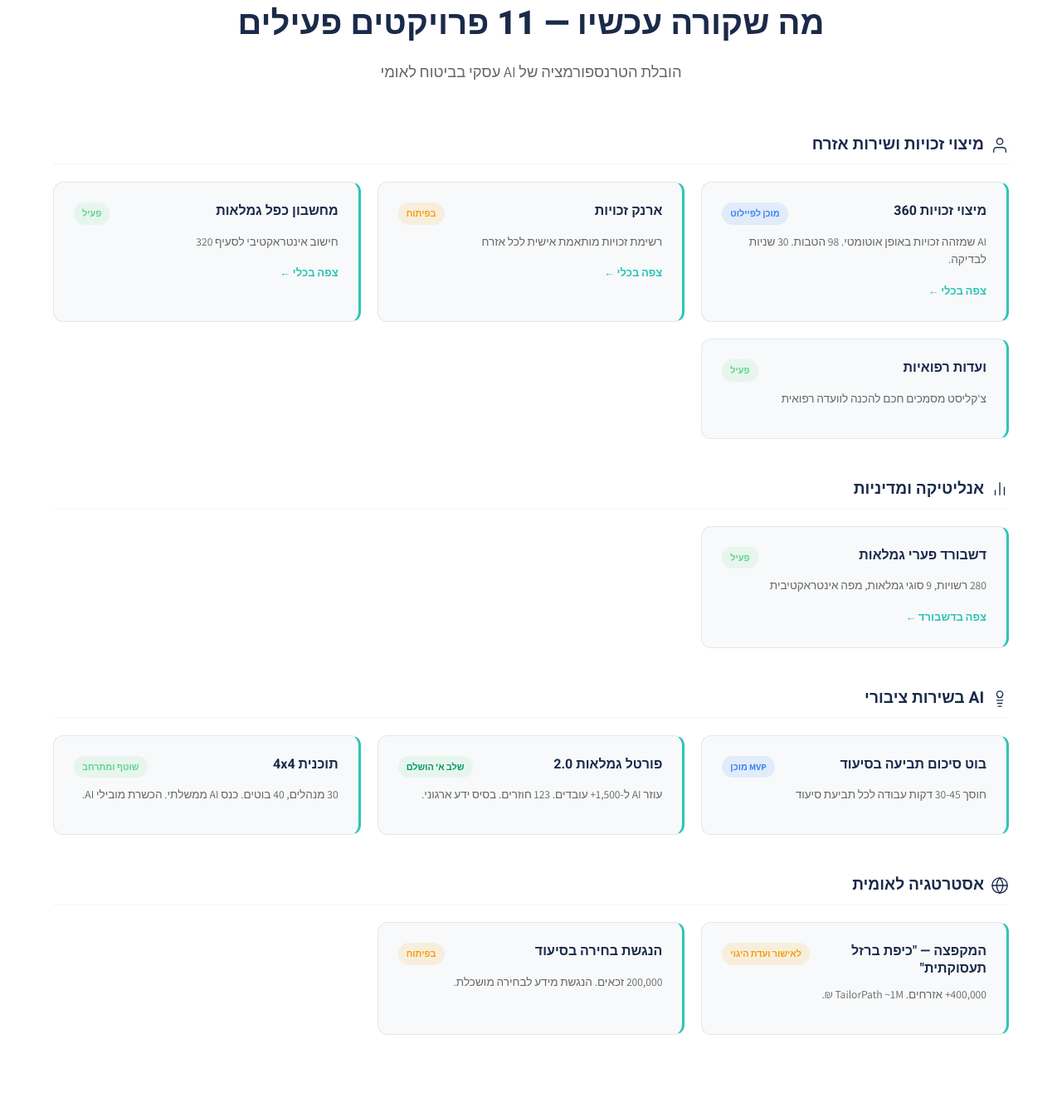
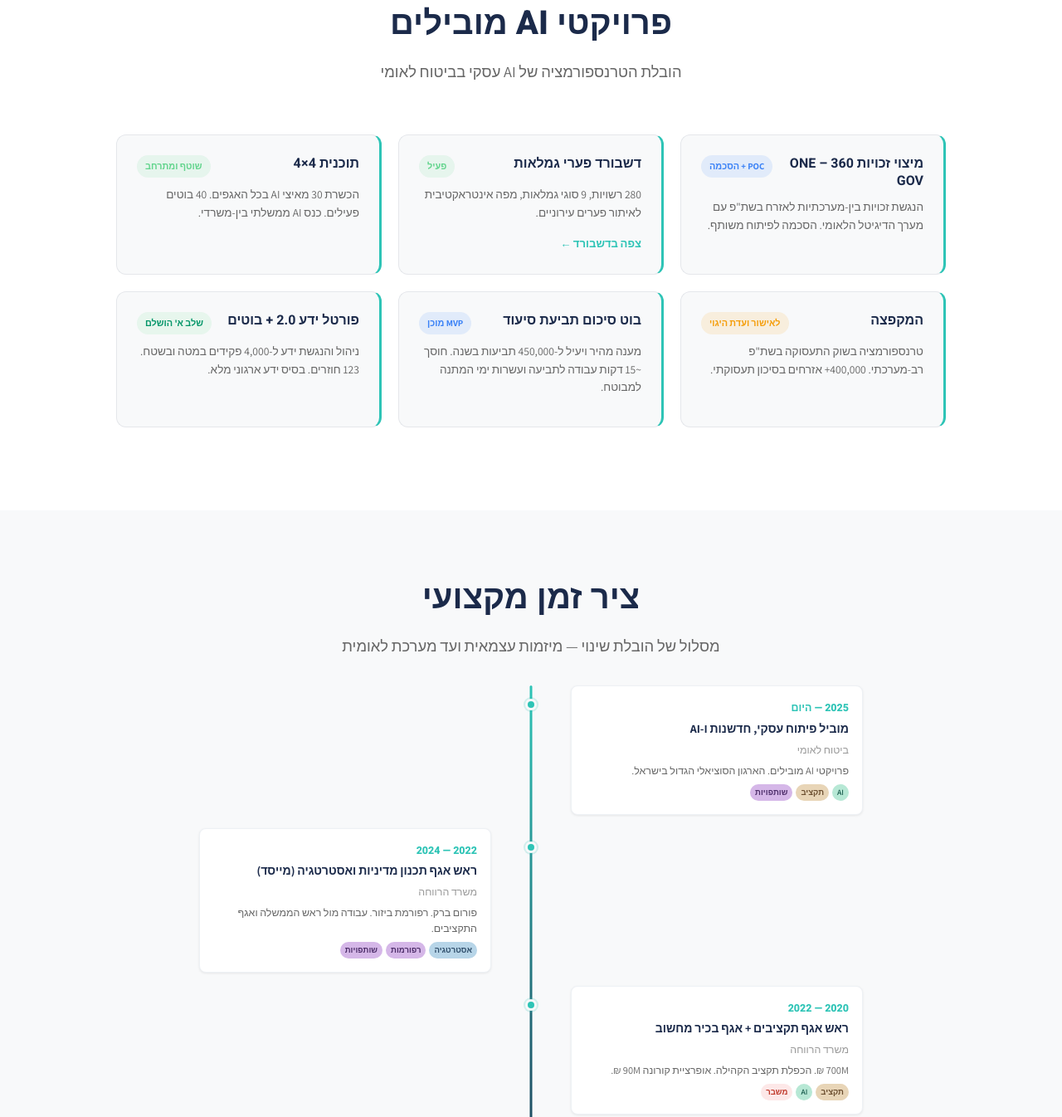
Before and after one commit to AVI1840/AVIAD1840.github.io, a plain HTML site: page index.html in a window 1280 px wide. Shown: the part 3911-5257 px from the top of the page at 83% size. Drawn offline with Linux system fonts and the light colour scheme; animation ran at ten frames a second.

Commit message:
Fix CV download link, reduce to 6 AI projects, remove broken links
- Fix hero CV download: point to committed docx file
- Replace 11 live projects with 6 curated AI projects
- Update descriptions (nursing claims bot: 450K claims, 15min saved)
- Remove all broken external project links (keep dashboard link only)
- Update timeline text to remove "11" reference

Co-Authored-By: Claude Sonnet 4.6 <noreply@anthropic.com>

```diff
--- a/index.html
+++ b/index.html
@@ -454,7 +454,7 @@
               <svg xmlns="http://www.w3.org/2000/svg" viewBox="0 0 24 24" fill="currentColor"><path d="M20.447 20.452h-3.554v-5.569c0-1.328-.027-3.037-1.852-3.037-1.853 0-2.136 1.445-2.136 2.939v5.667H9.351V9h3.414v1.561h.046c.477-.9 1.637-1.85 3.37-1.85 3.601 0 4.267 2.37 4.267 5.455v6.286zM5.337 7.433a2.062 2.062 0 01-2.063-2.065 2.064 2.064 0 112.063 2.065zm1.782 13.019H3.555V9h3.564v11.452zM22.225 0H1.771C.792 0 0 .774 0 1.729v20.542C0 23.227.792 24 1.771 24h20.451C23.2 24 24 23.227 24 22.271V1.729C24 .774 23.2 0 22.222 0h.003z"/></svg>
               LinkedIn
             </a>
-            <a href="images/cv-aviad-general.docx" download class="btn btn-secondary" title="קורות חיים כלליים">
+            <a href="קורות-חיים-אביעד-יצחקי-2026.docx" download class="btn btn-secondary" title="קורות חיים כלליים">
               <svg viewBox="0 0 24 24" fill="none" stroke="currentColor" stroke-width="1.5" stroke-linecap="round" stroke-linejoin="round" style="width:18px;height:18px"><path d="M14 2H6a2 2 0 00-2 2v16a2 2 0 002 2h12a2 2 0 002-2V8z"/><polyline points="14 2 14 8 20 8"/><line x1="16" y1="13" x2="8" y2="13"/><line x1="16" y1="17" x2="8" y2="17"/><polyline points="10 9 9 9 8 9"/></svg>
               קו&quot;ח כללי
             </a>
@@ -755,87 +755,42 @@
     <!-- 6. LIVE PROJECTS -->
     <section class="live-projects" id="live-projects">
       <div class="container">
-        <h2 class="section-title fade-up">מה שקורה עכשיו &mdash; 11 פרויקטים פעילים</h2>
+        <h2 class="section-title fade-up">פרויקטי AI מובילים</h2>
         <p class="section-subtitle fade-up">הובלת הטרנספורמציה של AI עסקי בביטוח לאומי</p>
 
-        <div class="live-category fade-up">
-          <h3>
-            <svg viewBox="0 0 24 24" fill="none" stroke="currentColor" stroke-width="1.5" stroke-linecap="round" stroke-linejoin="round"><path d="M20 21v-2a4 4 0 00-4-4H8a4 4 0 00-4 4v2"/><circle cx="12" cy="7" r="4"/></svg>
-            מיצוי זכויות ושירות אזרח
-          </h3>
-          <div class="live-grid">
+        <div class="live-grid fade-up" style="display:grid;grid-template-columns:repeat(3,1fr);gap:20px;max-width:1000px;margin:0 auto;">
+
           <div class="live-card">
-              <div class="live-card-header"><h4>מיצוי זכויות 360</h4><span class="status-badge status-pilot">מוכן לפיילוט</span></div>
-              <p>AI שמזהה זכויות באופן אוטומטי. 98 הטבות. 30 שניות לבדיקה.</p>
-              <a href="https://aviad1840.github.io/mitzui-360/" target="_blank" rel="noopener" class="live-card-link">צפה בכלי &#8592;</a>
-            </div>
-            <div class="live-card">
-              <div class="live-card-header"><h4>ארנק זכויות</h4><span class="status-badge status-dev">בפיתוח</span></div>
-              <p>רשימת זכויות מותאמת אישית לכל אזרח</p>
-              <a href="https://aviad1840.github.io/arnak-zchuyot/" target="_blank" rel="noopener" class="live-card-link">צפה בכלי &#8592;</a>
-            </div>
-            <div class="live-card">
-              <div class="live-card-header"><h4>מחשבון כפל גמלאות</h4><span class="status-badge status-active">פעיל</span></div>
-              <p>חישוב אינטראקטיבי לסעיף 320</p>
-              <a href="https://aviad1840.github.io/machshevon-kefel/" target="_blank" rel="noopener" class="live-card-link">צפה בכלי &#8592;</a>
-            </div>
-            <div class="live-card">
-              <div class="live-card-header"><h4>ועדות רפואיות</h4><span class="status-badge status-active">פעיל</span></div>
-              <p>צ'קליסט מסמכים חכם להכנה לוועדה רפואית</p>
-            </div>
-          </div>
+            <div class="live-card-header"><h4>מיצוי זכויות 360 – ONE GOV</h4><span class="status-badge status-pilot">POC + הסכמה</span></div>
+            <p>הנגשת זכויות בין-מערכתיות לאזרח בשת"פ עם מערך הדיגיטל הלאומי. הסכמה לפיתוח משותף.</p>
           </div>
 
-        <div class="live-category fade-up">
-          <h3>
-            <svg viewBox="0 0 24 24" fill="none" stroke="currentColor" stroke-width="1.5" stroke-linecap="round" stroke-linejoin="round"><path d="M18 20V10M12 20V4M6 20v-6"/></svg>
-            אנליטיקה ומדיניות
-          </h3>
-          <div class="live-grid">
           <div class="live-card">
             <div class="live-card-header"><h4>דשבורד פערי גמלאות</h4><span class="status-badge status-active">פעיל</span></div>
-              <p>280 רשויות, 9 סוגי גמלאות, מפה אינטראקטיבית</p>
+            <p>280 רשויות, 9 סוגי גמלאות, מפה אינטראקטיבית לאיתור פערים עירוניים.</p>
             <a href="https://aviad1840.github.io/dashboard-gamlaut/" target="_blank" rel="noopener" class="live-card-link">צפה בדשבורד &#8592;</a>
           </div>
-          </div>
+
+          <div class="live-card">
+            <div class="live-card-header"><h4>תוכנית 4×4</h4><span class="status-badge status-active">שוטף ומתרחב</span></div>
+            <p>הכשרת 30 מאיצי AI בכל האגפים. 40 בוטים פעילים. כנס AI ממשלתי בין-משרדי.</p>
           </div>
 
-        <div class="live-category fade-up">
-          <h3>
-            <svg viewBox="0 0 24 24" fill="none" stroke="currentColor" stroke-width="1.5" stroke-linecap="round" stroke-linejoin="round"><path d="M12 2a4 4 0 014 4c0 1.5-.8 2.8-2 3.5v1h-4v-1c-1.2-.7-2-2-2-3.5a4 4 0 014-4zM8 14h8M9 18h6M10 22h4"/></svg>
-            AI בשירות ציבורי
-          </h3>
-          <div class="live-grid">
           <div class="live-card">
-              <div class="live-card-header"><h4>בוט סיכום תביעה בסיעוד</h4><span class="status-badge status-pilot">MVP מוכן</span></div>
-              <p>חוסך 30-45 דקות עבודה לכל תביעת סיעוד</p>
-            </div>
-            <div class="live-card">
-              <div class="live-card-header"><h4>פורטל גמלאות 2.0</h4><span class="status-badge status-done">שלב א' הושלם</span></div>
-              <p>עוזר AI ל-1,500+ עובדים. 123 חוזרים. בסיס ידע ארגוני.</p>
-            </div>
-            <div class="live-card">
-              <div class="live-card-header"><h4>תוכנית 4x4</h4><span class="status-badge status-active">שוטף ומתרחב</span></div>
-              <p>30 מנהלים, 40 בוטים. כנס AI ממשלתי. הכשרת מובילי AI.</p>
-            </div>
-          </div>
+            <div class="live-card-header"><h4>המקפצה</h4><span class="status-badge status-dev">לאישור ועדת היגוי</span></div>
+            <p>טרנספורמציה בשוק התעסוקה בשת"פ רב-מערכתי. 400,000+ אזרחים בסיכון תעסוקתי.</p>
           </div>
 
-        <div class="live-category fade-up">
-          <h3>
-            <svg viewBox="0 0 24 24" fill="none" stroke="currentColor" stroke-width="1.5" stroke-linecap="round" stroke-linejoin="round"><circle cx="12" cy="12" r="10"/><line x1="2" y1="12" x2="22" y2="12"/><path d="M12 2a15.3 15.3 0 014 10 15.3 15.3 0 01-4 10 15.3 15.3 0 01-4-10 15.3 15.3 0 014-10z"/></svg>
-            אסטרטגיה לאומית
-          </h3>
-          <div class="live-grid">
           <div class="live-card">
-              <div class="live-card-header"><h4>המקפצה &mdash; "כיפת ברזל תעסוקתית"</h4><span class="status-badge status-dev">לאישור ועדת היגוי</span></div>
-              <p>400,000+ אזרחים. TailorPath ~1M &#8362;.</p>
+            <div class="live-card-header"><h4>בוט סיכום תביעת סיעוד</h4><span class="status-badge status-pilot">MVP מוכן</span></div>
+            <p>מענה מהיר ויעיל ל-450,000 תביעות בשנה. חוסך ~15 דקות עבודה לתביעה ועשרות ימי המתנה למבוטח.</p>
           </div>
+
           <div class="live-card">
-              <div class="live-card-header"><h4>הנגשת בחירה בסיעוד</h4><span class="status-badge status-dev">בפיתוח</span></div>
-              <p>200,000 זכאים. הנגשת מידע לבחירה מושכלת.</p>
+            <div class="live-card-header"><h4>פורטל ידע 2.0 + בוטים</h4><span class="status-badge status-done">שלב א' הושלם</span></div>
+            <p>ניהול והנגשת ידע ל-4,000 פקידים במטה ובשטח. 123 חוזרים. בסיס ידע ארגוני מלא.</p>
           </div>
-          </div>
+
         </div>
       </div>
     </section>
@@ -853,7 +808,7 @@
               <div class="timeline-years">2025 &mdash; היום</div>
               <div class="timeline-role">מוביל פיתוח עסקי, חדשנות ו-AI</div>
               <div class="timeline-org">ביטוח לאומי</div>
-              <p class="timeline-desc">11 פרויקטים פעילים. הארגון הסוציאלי הגדול בישראל.</p>
+              <p class="timeline-desc">פרויקטי AI מובילים. הארגון הסוציאלי הגדול בישראל.</p>
               <div class="timeline-tags">
                 <span class="timeline-tag t-ai">AI</span>
                 <span class="timeline-tag t-budget">תקציב</span>
```
Lines whose indentation alone changed are shown as unchanged.
